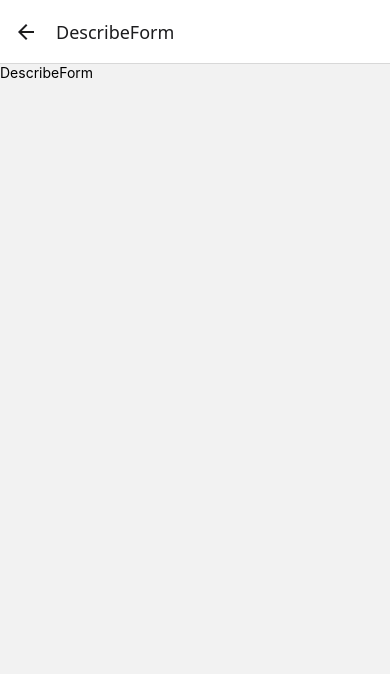
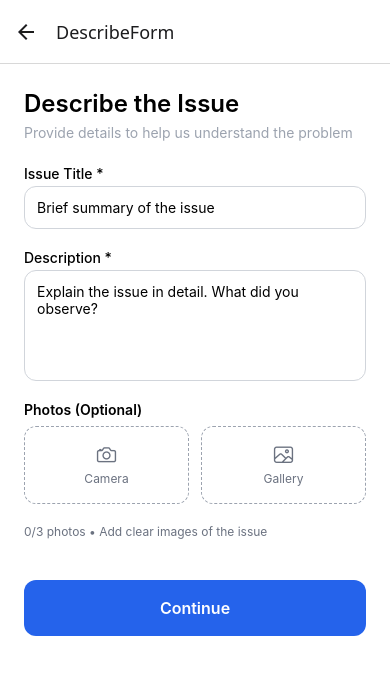
Before and after one commit to Saleem-bazhil/Civil_Resolve_frontend, a React Native app: screen /DescribeForm in a window 390 px wide. Shown: the top 674 px of the page. Built offline with nearby package versions, Linux system fonts and the light colour scheme.

Commit message:
update the expo image picker

```diff
--- a/package.json
+++ b/package.json
@@ -18,6 +18,7 @@
     "@react-navigation/native": "^7.1.27",
     "@react-navigation/native-stack": "^7.9.1",
     "expo": "^54.0.0",
+    "expo-image-picker": "~17.0.10",
     "expo-linear-gradient": "~15.0.8",
     "expo-status-bar": "~3.0.8",
     "lucide-react-native": "^0.562.0",
--- a/src/screenComponents/ReportScreenComponents/DescribeForm.tsx
+++ b/src/screenComponents/ReportScreenComponents/DescribeForm.tsx
@@ -1,12 +1,68 @@
-import { View, Text } from 'react-native'
-import React from 'react'
+import { View, Text, ScrollView, TextInput, Pressable } from "react-native";
+import React, { useState } from "react";
+import ImagePickerField from "./ImagePickerField";
 
 const DescribeForm = () => {
+  const [title, setTitle] = useState("");
+  const [description, setDescription] = useState("");
+  const [images, setImages] = useState<any[]>([]);
+
+  const submitDemo = () => {
+    console.log({ title, description, images });
+  };
+
   return (
-    <View>
-      <Text>DescribeForm</Text>
-    </View>
-  )
-}
+    <ScrollView
+      className="bg-white"
+      contentContainerStyle={{ padding: 24, paddingBottom: 120 }}
+    >
+      {/* Header */}
+      <Text className="text-2xl font-semibold mb-1">
+        Describe the Issue
+      </Text>
+      <Text className="text-gray-400 mb-6">
+        Provide details to help us understand the problem
+      </Text>
 
-export default DescribeForm
+      {/* Title */}
+      <View className="mb-5">
+        <Text className="font-medium mb-1">Issue Title *</Text>
+        <TextInput
+          placeholder="Brief summary of the issue"
+          value={title}
+          onChangeText={setTitle}
+          className="border border-gray-300 rounded-xl p-3"
+        />
+      </View>
+
+      {/* Description */}
+      <View className="mb-5">
+        <Text className="font-medium mb-1">Description *</Text>
+        <TextInput
+          multiline
+          numberOfLines={5}
+          textAlignVertical="top"
+          placeholder="Explain the issue in detail. What did you observe?"
+          value={description}
+          onChangeText={setDescription}
+          className="border border-gray-300 rounded-xl p-3"
+        />
+      </View>
+
+      {/* Photos */}
+      <ImagePickerField max={3} onChange={setImages} />
+
+      {/* Continue Button */}
+      <Pressable
+        onPress={submitDemo}
+        className="bg-blue-600 rounded-xl p-4 mt-10 items-center"
+      >
+        <Text className="text-white font-semibold text-base">
+          Continue
+        </Text>
+      </Pressable>
+    </ScrollView>
+  );
+};
+
+export default DescribeForm;
--- /dev/null
+++ b/src/screenComponents/ReportScreenComponents/ImagePickerField.tsx
@@ -0,0 +1,120 @@
+import { View, Text, Pressable, Image, Alert } from "react-native";
+import * as ImagePicker from "expo-image-picker";
+import React, { useState } from "react";
+import { Ionicons } from "@expo/vector-icons";
+
+type Props = {
+    max?: number;
+    onChange: (images: any[]) => void;
+};
+
+const ImagePickerField = ({ max = 3, onChange }: Props) => {
+    const [images, setImages] = useState<any[]>([]);
+
+    // Pick from Gallery
+    const pickFromGallery = async () => {
+        const permission =
+            await ImagePicker.requestMediaLibraryPermissionsAsync();
+        if (!permission.granted) {
+            Alert.alert("Permission required", "Please allow gallery access");
+            return;
+        }
+
+        const result = await ImagePicker.launchImageLibraryAsync({
+            mediaTypes: ["images"],
+            quality: 0.7,
+        });
+
+        if (!result.canceled) {
+            addImage(result.assets[0]);
+        }
+    };
+
+    // Take Photo from Camera
+    const takePhoto = async () => {
+        const permission =
+            await ImagePicker.requestCameraPermissionsAsync();
+        if (!permission.granted) {
+            Alert.alert("Permission required", "Please allow camera access");
+            return;
+        }
+
+        const result = await ImagePicker.launchCameraAsync({
+            quality: 0.7,
+        });
+
+        if (!result.canceled) {
+            addImage(result.assets[0]);
+        }
+    };
+
+    // maximum image and state update
+    const addImage = (img: any) => {
+        if (images.length >= max) {
+            Alert.alert(`Maximum ${max} photos allowed`);
+            return;
+        }
+
+        const updated = [...images, img];
+        setImages(updated);
+        onChange(updated);
+    };
+
+    // Remove image
+    const removeImage = (index: number) => {
+        const updated = images.filter((_, i) => i !== index);
+        setImages(updated);
+        onChange(updated);
+    };
+
+    return (
+        <View>
+            {/* Label */}
+            <Text className="font-semibold mb-2">Photos (Optional)</Text>
+
+            {/* Action Buttons */}
+            <View className="flex-row gap-3 mb-3">
+                <Pressable
+                    onPress={takePhoto}
+                    className="flex-1 border border-dashed border-gray-400 rounded-xl p-4 items-center"
+                >
+                    <Ionicons name="camera-outline" size={22} color="#6b7280" />
+                    <Text className="text-xs text-gray-500 mt-1">Camera</Text>
+                </Pressable>
+
+                <Pressable
+                    onPress={pickFromGallery}
+                    className="flex-1 border border-dashed border-gray-400 rounded-xl p-4 items-center"
+                >
+                    <Ionicons name="image-outline" size={22} color="#6b7280" />
+                    <Text className="text-xs text-gray-500 mt-1">Gallery</Text>
+                </Pressable>
+            </View>
+
+            {/* Image Preview Grid */}
+            <View className="flex-row flex-wrap gap-3">
+                {images.map((img, index) => (
+                    <View key={index} className="relative">
+                        <Image
+                            source={{ uri: img.uri }}
+                            className="w-24 h-24 rounded-xl"
+                        />
+                        <Pressable
+                            onPress={() => removeImage(index)}
+                            className="absolute -top-2 -right-2 bg-white rounded-full"
+                        >
+                            <Ionicons name="close-circle" size={22} color="red" />
+                        </Pressable>
+                    </View>
+                ))}
+            </View>
+
+            {/* Counter */}
+            <Text className="text-xs text-gray-500 mt-2">
+                {images.length}/{max} photos • Add clear images of the issue
+            </Text>
+        </View>
+    );
+};
+
+export default ImagePickerField;
```
Also changed, not shown: 1 other file (tests, documents, lock files or other folders).
